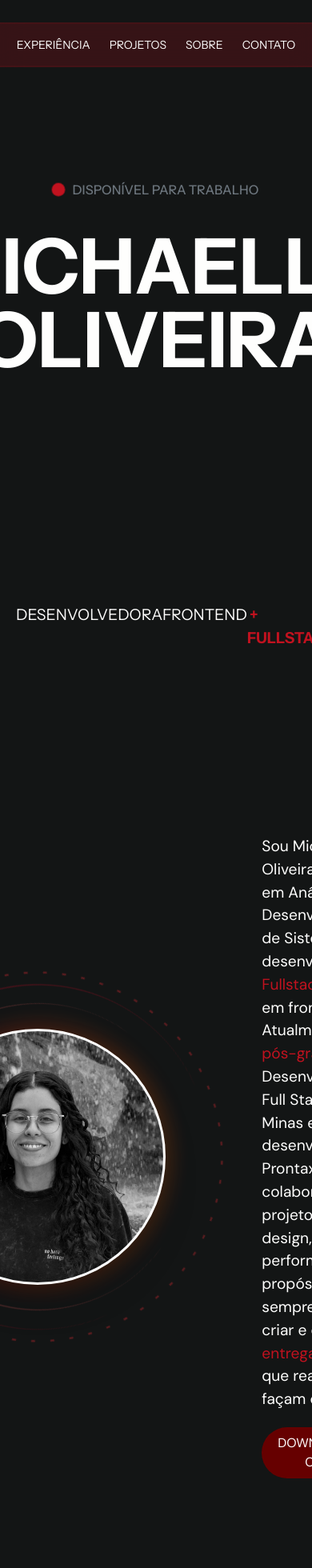
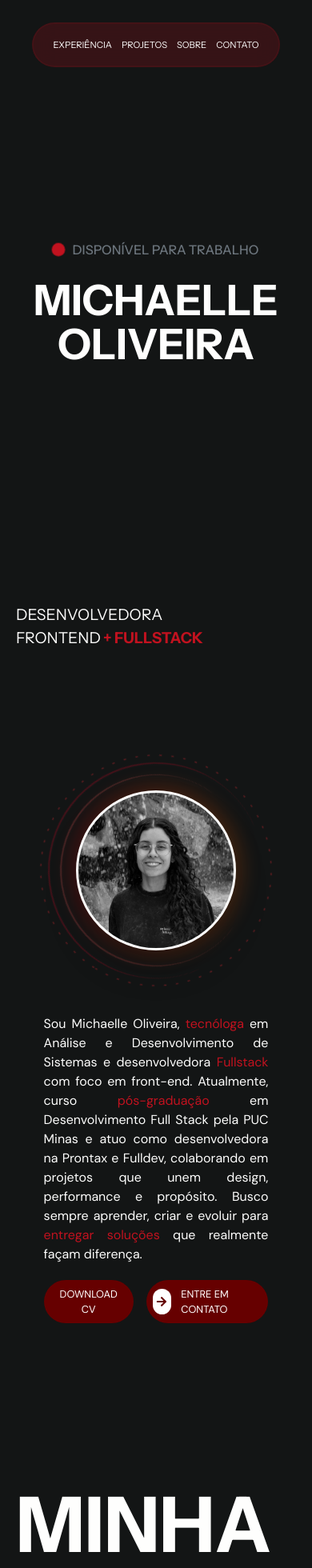
Before and after one commit to michaelleoliveir/mikl_portfolio, a Next.js app: page / in a window 390 px wide. Shown: the top 1960 px of the page at 80% size. Built offline with nearby package versions, Linux system fonts and the light colour scheme; a web font is replaced by a local one.

Commit message:
feat: adjusts styles and layout of AboutMe and Introduction components, and updates the Navbar for responsiveness

```diff
--- a/src/components/layout/AboutMe.tsx
+++ b/src/components/layout/AboutMe.tsx
@@ -7,9 +7,9 @@ import { FaArrowRight } from 'react-icons/fa'
 const AboutMe = () => {
     return (
         <AosWrapper>
-            <div id='about' className='flex flex-col w-full mt-20'>
+            <div id='about' className='flex flex-col w-full mt-6 md:mt-20'>
                 {/* about me */}
-                <div className='flex flex-row justify-center items-center gap-30 mt-30 mb-25' data-aos="fade-down" data-aos-delay={90} data-aos-duration="800">
+                <div className='flex flex-col md:flex-row justify-center items-center gap-20 md:gap-30 mt-30 mb-25' data-aos="fade-down" data-aos-delay={90} data-aos-duration="800">
                     <div className='relative shrink-0 flex items-center justify-center'>
                         <div className="absolute w-[120%] h-[120%] border-t-2 border-l-2 border-red-400/20 rounded-full animate-spin [animation-duration:8s]"></div>
                         <div className='absolute w-[135%] h-[135%] border-b-2 border-r-2 border-neon/20 rounded-full animate-spin [animation-duration:12s] [animation-direction:reverse]'></div>
@@ -27,7 +27,7 @@ const AboutMe = () => {
                         </svg>
                         <div className='relative group flex items-center justify-center'>
                             <div className='absolute -inset-2 bg-linear-to-r from-red-600 to-orange-500 rounded-full blur-md opacity-20 group-hover:opacity-40 transition duration-1000'></div>
-                            <div className='relative w-80 h-80 rounded-full overflow-hidden border-3 border-letter shadow-2xl z-10 bg-slate-100'>
+                            <div className='relative w-50 md:w-80 h-50 md:h-80 rounded-full overflow-hidden border-3 border-letter shadow-2xl z-10 bg-slate-100'>
                                 <Image
                                     src={`/profile.jpeg`}
                                     fill
@@ -38,15 +38,15 @@ const AboutMe = () => {
                         </div>
                     </div>
 
-                    <div className='w-[50%] flex flex-col'>
+                    <div className='w-[80%] md:w-[50%] flex flex-col'>
                         <div data-aos="fade-down" data-aos-delay={100} data-aos-duration="800">
-                            <p className='text-letter text-[1.2rem] font-dm-sans'>Sou Michaelle Oliveira, <span className='text-highlight'>tecnóloga</span> em Análise e Desenvolvimento de Sistemas e desenvolvedora <span className='text-highlight'>Fullstack</span> com foco em front-end. Atualmente, curso <span className='text-highlight'>pós-graduação</span> em Desenvolvimento Full Stack pela PUC Minas e atuo como desenvolvedora na Prontax e Fulldev, colaborando em projetos que unem design, performance e propósito. Busco sempre aprender, criar e evoluir para <span className='text-highlight'>entregar soluções</span> que realmente façam diferença.</p>
+                            <p className='text-justify text-letter text-[1rem] md:text-[1.2rem] font-dm-sans'>Sou Michaelle Oliveira, <span className='text-highlight'>tecnóloga</span> em Análise e Desenvolvimento de Sistemas e desenvolvedora <span className='text-highlight'>Fullstack</span> com foco em front-end. Atualmente, curso <span className='text-highlight'>pós-graduação</span> em Desenvolvimento Full Stack pela PUC Minas e atuo como desenvolvedora na Prontax e Fulldev, colaborando em projetos que unem design, performance e propósito. Busco sempre aprender, criar e evoluir para <span className='text-highlight'>entregar soluções</span> que realmente façam diferença.</p>
                         </div>
 
                         <div className='mt-5 flex flex-row gap-4'>
-                            <button className='font-dm-sans pr-5 pl-5 py-2 bg-highlight-darker rounded-full text-white transition-all hover:shadow-[0_0_25px_rgba(66,00,00,1.3)]'>DOWNLOAD CV</button>
+                            <button className='text-[0.8rem] md:text-[1rem] font-dm-sans pr-5 pl-5 py-2 bg-highlight-darker rounded-full text-white transition-all hover:shadow-[0_0_25px_rgba(66,00,00,1.3)]'>DOWNLOAD CV</button>
                             <Link
-                                className='font-dm-sans pr-5 pl-2 py-2 bg-highlight-darker rounded-full flex items-center gap-3 text-white transition-all hover:shadow-[0_0_25px_rgba(66,00,00,1.3)]'
+                                className='text-[0.8rem] md:text-[1rem] font-dm-sans pr-5 pl-2 py-2 bg-highlight-darker rounded-full flex items-center gap-3 text-white transition-all hover:shadow-[0_0_25px_rgba(66,00,00,1.3)]'
                                 href='/contact'
                             >
                                 <span className="bg-white text-highlight-darker rounded-full w-8 h-8 flex items-center justify-center">
--- a/src/components/layout/Introduction.tsx
+++ b/src/components/layout/Introduction.tsx
@@ -8,7 +8,7 @@ const Introduction = () => {
         <div className="flex flex-col h-screen">
 
             {/* middle div */}
-            <div className="flex flex-col justify-center items-center h-screen">
+            <div className="flex flex-col justify-center items-center h-screen mt-12 md:mt-0">
                 <div className="flex flex-row items-center justify-center mb-3 gap-3">
                     <div className="dot"></div>
                     <p className="text-1xl text-gray font-medium font-instrument">DISPONÍVEL PARA TRABALHO</p>
@@ -19,7 +19,7 @@ const Introduction = () => {
                         delay={100}
                         animateBy="words"
                         direction="top"
-                        className="text-[6rem] text-letter font-instrument font-extrabold -mb-13"
+                        className="text-[3.3rem] md:text-[6rem] text-letter font-instrument font-extrabold -mb-6 md:-mb-13"
                         animationFrom={undefined}
                         animationTo={undefined}
                         onAnimationComplete={undefined} />
@@ -28,7 +28,7 @@ const Introduction = () => {
                         delay={110}
                         animateBy="words"
                         direction="top"
-                        className="text-[6rem] mb-8 text-letter font-instrument font-extrabold"
+                        className="text-[3.3rem] md:text-[6rem] mb-8 text-letter font-instrument font-extrabold"
                         animationFrom={undefined}
                         animationTo={undefined}
                         onAnimationComplete={undefined} />
@@ -36,13 +36,13 @@ const Introduction = () => {
             </div>
 
             {/* bottom div */}
-            <div className="flex flex-row justify-between">
+            <div className="flex flex-col md:flex-row justify-between">
                 <BlurText
                     text="DESENVOLVEDORA"
                     delay={100}
                     animateBy="words"
                     direction="top"
-                    className="text-[1.2rem] mb-8 text-letter font-instrument font-normal"
+                    className="text-[1.2rem] md:mb-8 text-letter font-instrument font-normal"
                     animationFrom={undefined}
                     animationTo={undefined}
                     onAnimationComplete={undefined} />
--- a/src/components/ui/Navbar.tsx
+++ b/src/components/ui/Navbar.tsx
@@ -14,11 +14,11 @@ const Navbar = ({ isContactPage = false }: NavbarProps) => {
         { id: '/contact', label: 'CONTATO' }
     ];
 
-    const linkStyle = "relative cursor-pointer font-instrument text-letter text-sm";
+    const linkStyle = "relative cursor-pointer font-instrument text-letter text-[0.7rem] md:text-sm";
 
     return (
-        <nav className="fixed top-0 left-1/2 -translate-x-1/2 z-50 mt-7 h-14 px-14 max-w-[450px] flex items-center justify-center rounded-full bg-highlight/20 backdrop-blur-lg border-2 border-highlight/10">
-            <div className="flex items-center gap-6">
+        <nav className="fixed top-0 left-1/2 -translate-x-1/2 z-50 mt-7 h-14 px-14 max-w-[310px] md:max-w-[450px] flex items-center justify-center rounded-full bg-highlight/20 backdrop-blur-lg border-2 border-highlight/10">
+            <div className="flex items-center gap-3 md:gap-6">
                 {isContactPage ? (
                     <Link href="/" className={linkStyle + " flex flex-row items-center gap-6"}>
                         <MdArrowBackIosNew className="text-letter" />
```
